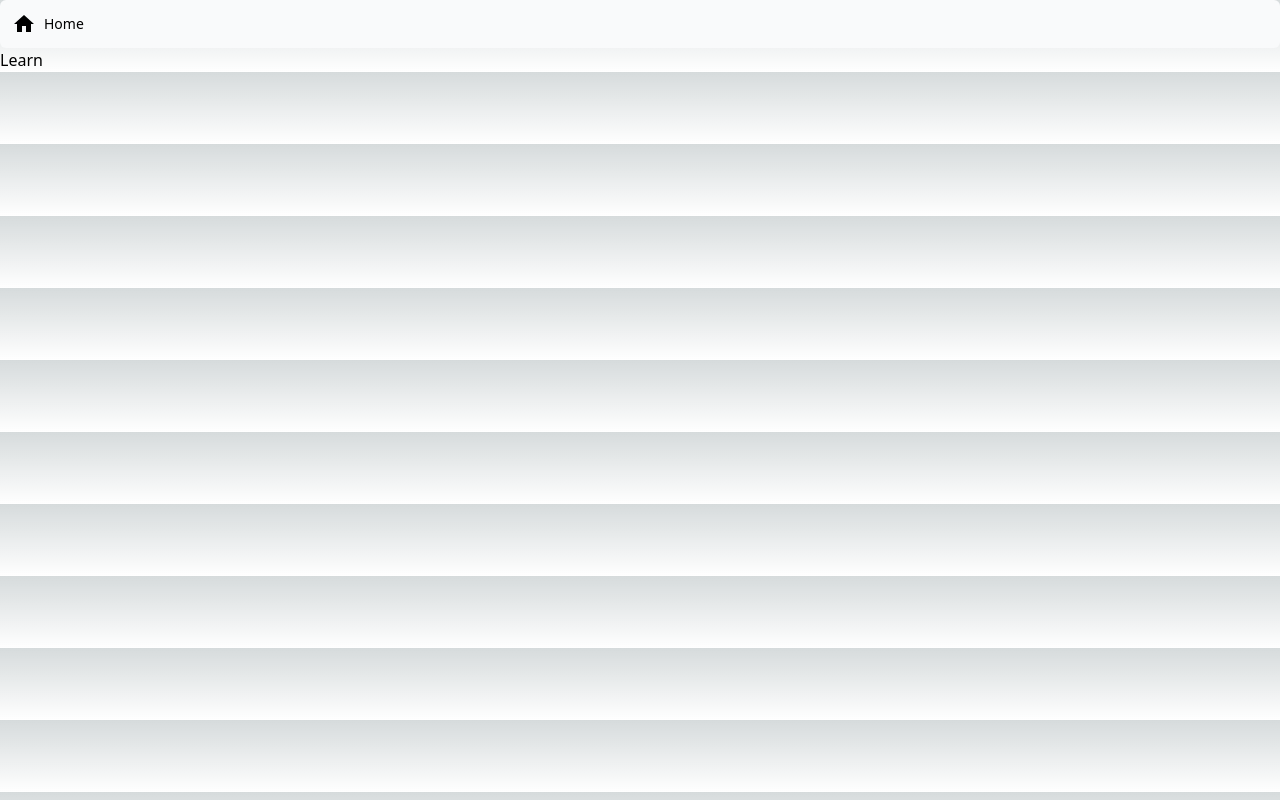
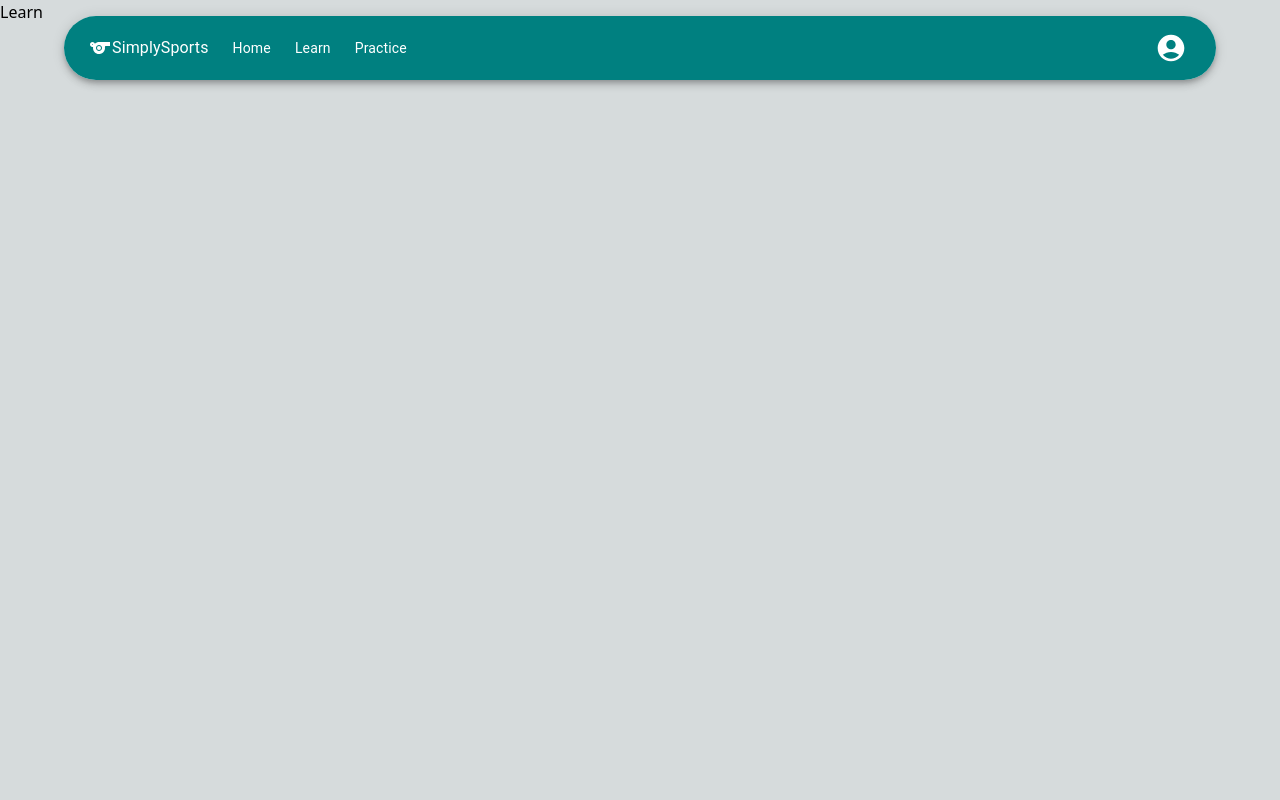
Before and after one commit to ja-perez/simply-sports, a Next.js app: page /learn in a window 1280 px wide. Built offline with nearby package versions, Linux system fonts and the light colour scheme.

Commit message:
Added top bar component with links to pages and updates to global css values

```diff
--- a/src/app/globals.css
+++ b/src/app/globals.css
@@ -8,21 +8,17 @@
   --background-end-rgb: 255, 255, 255;
 }
 
-@media (prefers-color-scheme: dark) {
+/* @media (prefers-color-scheme: dark) {
   :root {
     --foreground-rgb: 255, 255, 255;
     --background-start-rgb: 0, 0, 0;
     --background-end-rgb: 0, 0, 0;
   }
-}
+} */
 
 body {
   color: rgb(var(--foreground-rgb));
-  background: linear-gradient(
-      to bottom,
-      transparent,
-      rgb(var(--background-end-rgb))
-    )
+  background:
     rgb(var(--background-start-rgb));
 }
 
--- a/src/components/top-bar-nav.tsx
+++ b/src/components/top-bar-nav.tsx
@@ -1,39 +1,116 @@
-'use client';
+
+import TopBarProfile from '@/components/topbar/top-bar-profile';
+
+import AppBar from '@mui/material/AppBar';
+import Container from '@mui/material/Container';
+import Box from '@mui/material/Box';
+import Paper from '@mui/material/Paper';
+import Toolbar from '@mui/material/Toolbar';
+
+import MenuItem from '@mui/material/MenuItem';
+import Typography from '@mui/material/Typography';
 
 import Link from 'next/link';
+
 import Home from '@mui/icons-material/Home';
-import { usePathname } from 'next/navigation';
-import clsx from 'clsx';
+import School from '@mui/icons-material/School';
+import LocalActivity from '@mui/icons-material/LocalActivity';
+import Sports from '@mui/icons-material/Sports';
+
 
 const links = [
-    { name: 'Home', href: '/', icon: Home}
+    { name: 'home', label: 'Home', href: '/', icon: Home, sections: ['about', 'features', 'background']},
+    { name: 'learn', label: 'Learn', href: '/learn', icon: School, sections: ['tutorials', 'courses', 'resources']},
+    { name: 'practice', label: 'Practice', href: '/practice', icon: LocalActivity, sections: ['lounge', 'tutorial']},
 ]
 
 export default function TopBarNav() {
-    const pathname = usePathname();
     return (
         <>
-            {links.map((link) => {
-                const LinkIcon = link.icon;
-                return (
-                    // <Link href="/">
-                    //     <a>Home</a>
-                    // </Link>
+            <AppBar
+                position="fixed"
+                sx={{
+                    boxShadow: 0,
+                    bgcolor: 'transparent',
+                    mt: 2,
+                }}
+            >
+                <Container maxWidth="lg">
+                    {/*
+                        Paper component is used to create a shadow effect on the AppBar
+                        elevation={5} creates a shadow effect of magnitude 5 out of 24, higher the number, "deeper" the shadow
+                        color: 'white' as navlinks text color is inheritted
+                    */}
+                    <Paper elevation={5} sx={{ borderRadius: '1000px', color: 'white' }}>
+                        <Toolbar
+                            variant="regular"
+                            sx={{
+                            display: 'flex',
+                            alignItems: 'center',
+                            justifyContent: 'space-between',
+                            borderRadius: '1000px',
+                            bgcolor: 'teal',
+                            }}
+                            id="app-toolbar"
+                        >
+                            <TopBarLeftSide />
+                            <TopBarProfile />
+                        </Toolbar>
+                    </Paper>
+                </Container>
 
-                    <Link
-                        key={link.name}
-                        href={link.href}
-                        className={clsx(
-                        "flex h-[48px] grow items-center justify-center gap-2 rounded-md bg-gray-50 p-3 text-sm font-medium hover:bg-sky-100 hover:text-blue-600 md:flex-none md:justify-start md:p-2 md:px-3",
-                        {
-                            'bg-ski-100 text-blue-600': pathname === link.href,
-                        },
-                        )}
-                    >
-                        <LinkIcon className="w-6" />
-                        <p className="hidden md:block">{link.name}</p>
-                    </Link>
-            )})}
+            </AppBar>
         </>
     )
 }
+
+function TopBarLeftSide() {
+    return (
+        <Box
+            sx={{
+                flexGrow: 1,
+                display: 'flex',
+                alignItems: 'center',
+                px: 0,
+            }}
+            id="top-bar-left-side"
+        >
+            <TopBarLogo />
+            <TopBarLinks />
+        </Box>
+    )
+
+}
+
+function TopBarLogo() {
+    return (
+        <Link href="/" className="flex items-center">
+            <Sports />
+            <Typography variant="body1" className="hover:text-blue-600" sx={{ pr: '12px'}}>
+                SimplySports
+            </Typography>
+        </Link>
+    )
+}
+
+function TopBarLinks() {
+    return (
+        <Box sx={{ display: {xs: 'none', md: 'flex'} }}>
+            {links.map((link) => (
+                <MenuItem
+                    key={link.name}
+                    sx={{ py: '6px', px: '12px'}}
+                >
+                    <Link
+                        href={link.href}
+                        className="py-6px px-12px onHover:bg-sky-100 hover:text-blue-600"
+                    >
+                        <Typography variant="body2" >
+                            {link.label}
+                        </Typography>
+                    </Link>
+                </MenuItem>
+            ))}
+        </Box>
+    )
+}
--- /dev/null
+++ b/src/components/topbar/top-bar-profile.tsx
@@ -0,0 +1,124 @@
+'use client';
+import React from 'react';
+
+import AppBar from '@mui/material/AppBar';
+import Container from '@mui/material/Container';
+import Box from '@mui/material/Box';
+import Paper from '@mui/material/Paper';
+import Toolbar from '@mui/material/Toolbar';
+
+import Menu from '@mui/material/Menu';
+import Divider from '@mui/material/Divider';
+import MenuItem from '@mui/material/MenuItem';
+import Typography from '@mui/material/Typography';
+
+import Link from 'next/link';
+import { usePathname } from 'next/navigation';
+import clsx from 'clsx';
+
+import IconButton from '@mui/material/IconButton';
+import Tooltip from '@mui/material/Tooltip';
+import Home from '@mui/icons-material/Home';
+import School from '@mui/icons-material/School';
+import LocalActivity from '@mui/icons-material/LocalActivity';
+import AccountCircle from '@mui/icons-material/AccountCircle';
+import { Logout, PersonAdd } from '@mui/icons-material';
+import ListItemIcon from '@mui/material/ListItemIcon';
+import Settings from '@mui/icons-material/Settings';
+import Sports from '@mui/icons-material/Sports';
+import Avatar from '@mui/material/Avatar';
+
+const profileMenuItems = [
+    { },
+]
+
+export default function TopBarProfile() {
+    const [anchorEl, setAnchorEl] = React.useState<null | HTMLElement>(null);
+    const open = Boolean(anchorEl);
+    const handleClick = (event: React.MouseEvent<HTMLElement>) => {
+        setAnchorEl(event.currentTarget);
+    }
+    const handleClose = () => {
+        setAnchorEl(null);
+    }
+    return (
+        <>
+      <Box sx={{ display: 'flex', alignItems: 'center', textAlign: 'center' }}>
+        <Tooltip title="Account settings">
+          <IconButton
+            onClick={handleClick}
+            size="small"
+            sx={{ ml: 2 }}
+            aria-controls={open ? 'account-menu' : undefined}
+            aria-haspopup="true"
+            aria-expanded={open ? 'true' : undefined}
+            color='inherit'
+          >
+            <AccountCircle sx={{ width: 32, height: 32}} />
+          </IconButton>
+        </Tooltip>
+      </Box>
+      <Menu
+        anchorEl={anchorEl}
+        id="account-menu"
+        open={open}
+        onClose={handleClose}
+        onClick={handleClose}
+        PaperProps={{
+          elevation: 0,
+          sx: {
+            overflow: 'visible',
+            filter: 'drop-shadow(0px 2px 8px rgba(0,0,0,0.32))',
+            mt: 1.5,
+            '& .MuiAvatar-root': {
+              width: 32,
+              height: 32,
+              ml: -0.5,
+              mr: 1,
+            },
+            '&::before': {
+              content: '""',
+              display: 'block',
+              position: 'absolute',
+              top: 0,
+              right: 14,
+              width: 10,
+              height: 10,
+              bgcolor: 'background.paper',
+              transform: 'translateY(-50%) rotate(45deg)',
+              zIndex: 0,
+            },
+          },
+        }}
+        transformOrigin={{ horizontal: 'right', vertical: 'top' }}
+        anchorOrigin={{ horizontal: 'right', vertical: 'bottom' }}
+      >
+        <MenuItem onClick={handleClose}>
+          <Avatar /> Profile
+        </MenuItem>
+        <MenuItem onClick={handleClose}>
+          <Avatar /> My account
+        </MenuItem>
+        <Divider />
+        <MenuItem onClick={handleClose}>
+          <ListItemIcon>
+            <PersonAdd fontSize="small" />
+          </ListItemIcon>
+          Add another account
+        </MenuItem>
+        <MenuItem onClick={handleClose}>
+          <ListItemIcon>
+            <Settings fontSize="small" />
+          </ListItemIcon>
+          Settings
+        </MenuItem>
+        <MenuItem onClick={handleClose}>
+          <ListItemIcon>
+            <Logout fontSize="small" />
+          </ListItemIcon>
+          Logout
+        </MenuItem>
+      </Menu>
+        </>
+    )
+}
```
